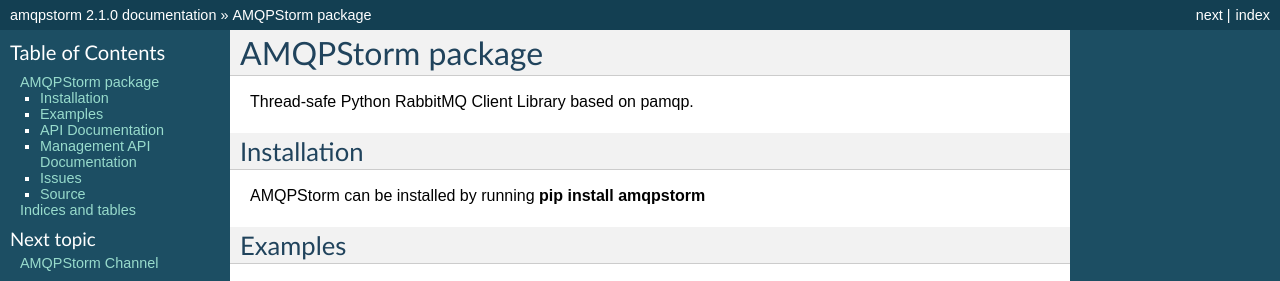
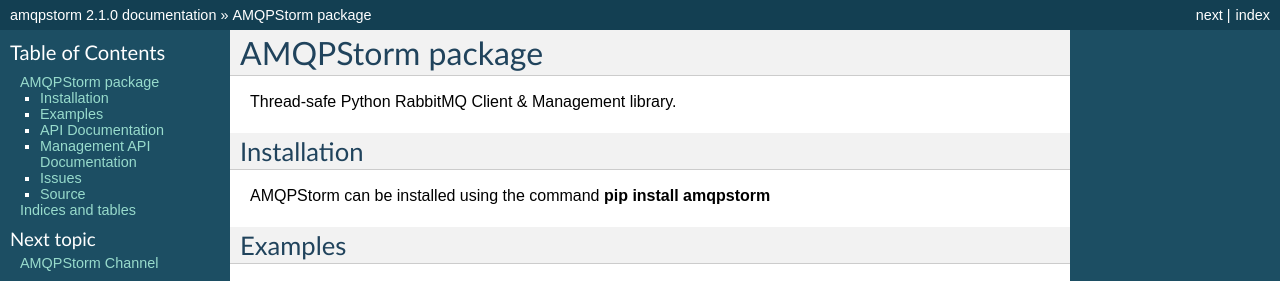
Before and after one commit to eandersson/amqpstorm, a Sphinx documentation site: the page built from docs/index.rst, in a window 1280 px wide. Shown: the top 281 px of the page. Built offline with Sphinx 7.4.7, drawn with Linux system fonts in a browser that asks for light colours.

Commit message:
Updated documentation index

```diff
--- a/docs/index.rst
+++ b/docs/index.rst
@@ -5,11 +5,11 @@
 
 AMQPStorm package
 =================
-Thread-safe Python RabbitMQ Client Library based on pamqp.
+Thread-safe Python RabbitMQ Client & Management library.
 
 Installation
 ------------
-AMQPStorm can be installed by running :command:`pip install amqpstorm`
+AMQPStorm can be installed using the command :command:`pip install amqpstorm`
 
 Examples
 --------
```
